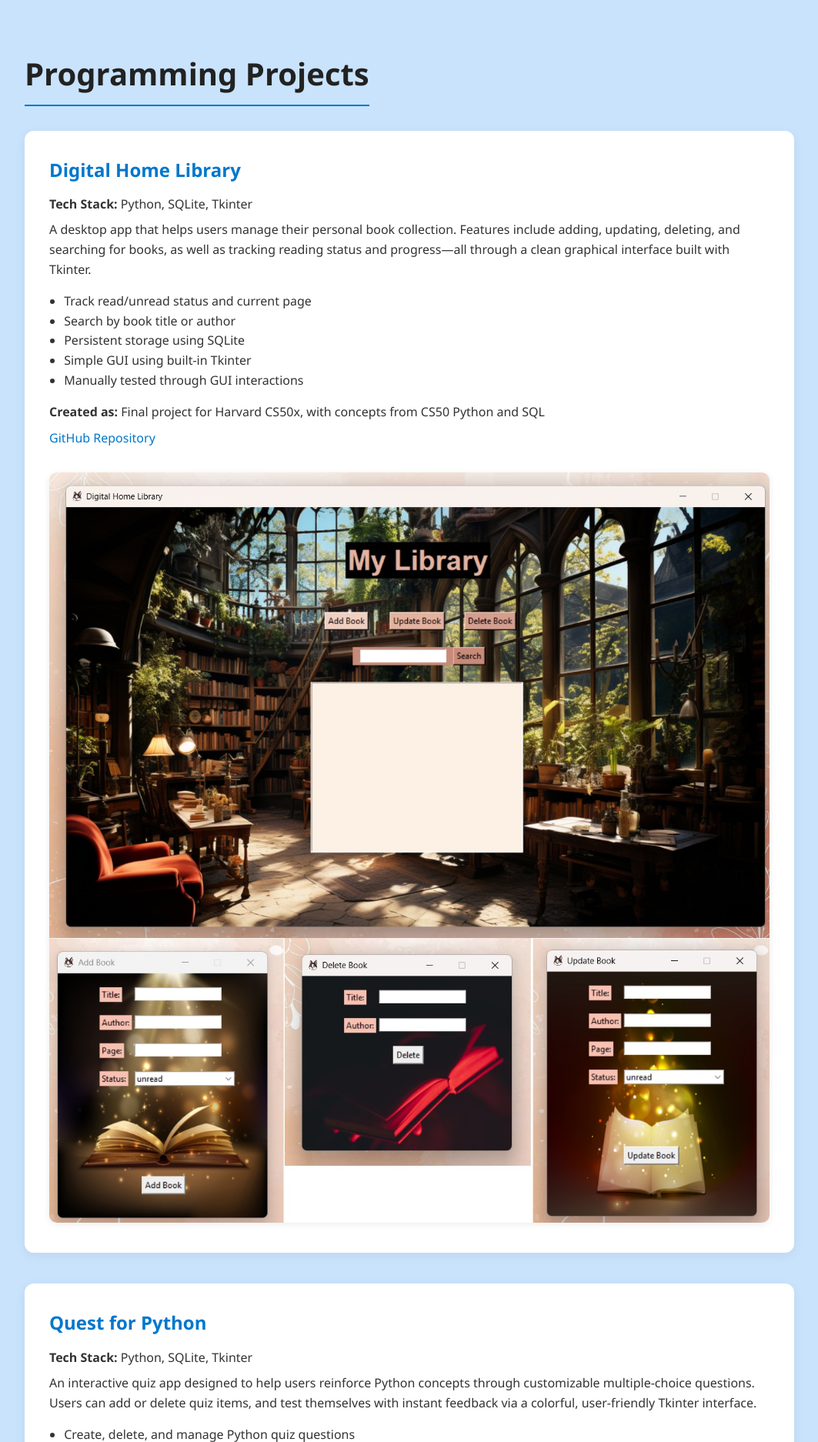
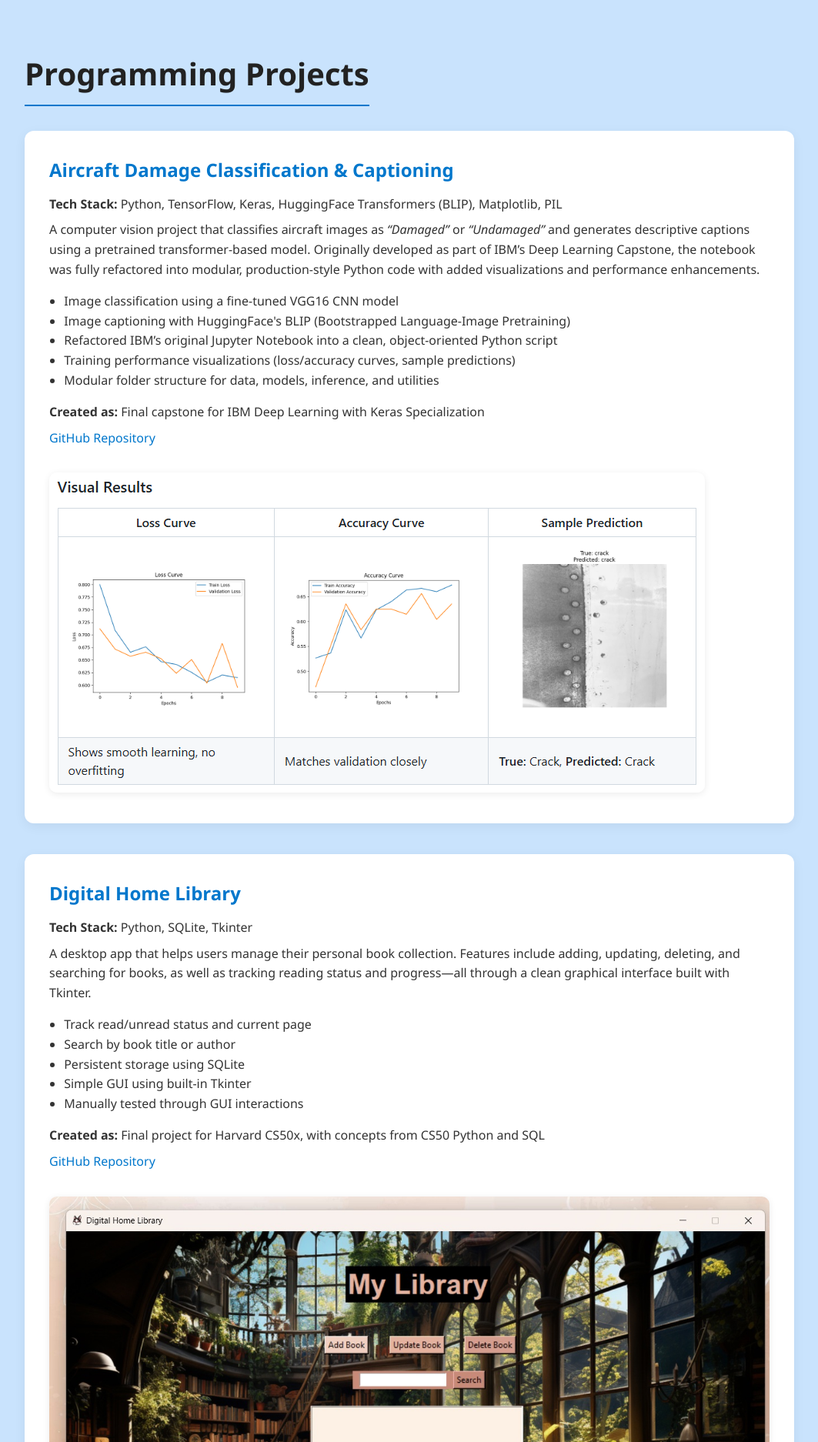
Before and after one commit to Afhrodite/Portfolio-Website, a Flask app: page /programming in a window 1280 px wide. Shown: the part 46-1920 px from the top of the page at 77% size, without its empty margins (108-1171 px from the left). Run offline with Flask 3, Linux system fonts and the light colour scheme; some libraries are stand-ins or nearby versions.

Commit message:
Added the Aircraft Damage Classification & Captioning project

```diff
--- a/templates/programming.html
+++ b/templates/programming.html
@@ -7,6 +7,30 @@
   <div class="programming-container">
     <h1>Programming Projects</h1>
     <ul>
+      <div class="project-card">
+        <h3>Aircraft Damage Classification & Captioning</h3>
+        <ul>
+          <p><strong>Tech Stack:</strong> Python, TensorFlow, Keras, HuggingFace Transformers (BLIP), Matplotlib, PIL</p>
+          <p>A computer vision project that classifies aircraft images as <em>“Damaged”</em> or <em>“Undamaged”</em> and generates descriptive captions using a pretrained transformer-based model. Originally developed as part of IBM’s Deep Learning Capstone, the notebook was fully refactored into modular, production-style Python code with added visualizations and performance enhancements.</p>
+
+          <ul class="project-features">
+            <li>Image classification using a fine-tuned VGG16 CNN model</li>
+            <li>Image captioning with HuggingFace's BLIP (Bootstrapped Language-Image Pretraining)</li>
+            <li>Refactored IBM’s original Jupyter Notebook into a clean, object-oriented Python script</li>
+            <li>Training performance visualizations (loss/accuracy curves, sample predictions)</li>
+            <li>Modular folder structure for data, models, inference, and utilities</li>
+          </ul>
+
+          <p><strong>Created as:</strong> Final capstone for IBM Deep Learning with Keras Specialization</p>
+
+          <p>
+            <a href="https://github.com/Afhrodite/Classification-and-Captioning-Aircraft-Damage-Using-Pretrained-Models" target="_blank">GitHub Repository</a>
+          </p>
+
+          <img src="{{ url_for('static', filename='assets/images/programming_project3.png') }}" alt="Aircraft Damage Classification Screenshot">
+        </ul>
+      </div>
+
       <div class="project-card">
         <h3>Digital Home Library</h3>
         <ul>
```
Also changed, not shown: static/assets/images/programming_project3.png (added).
